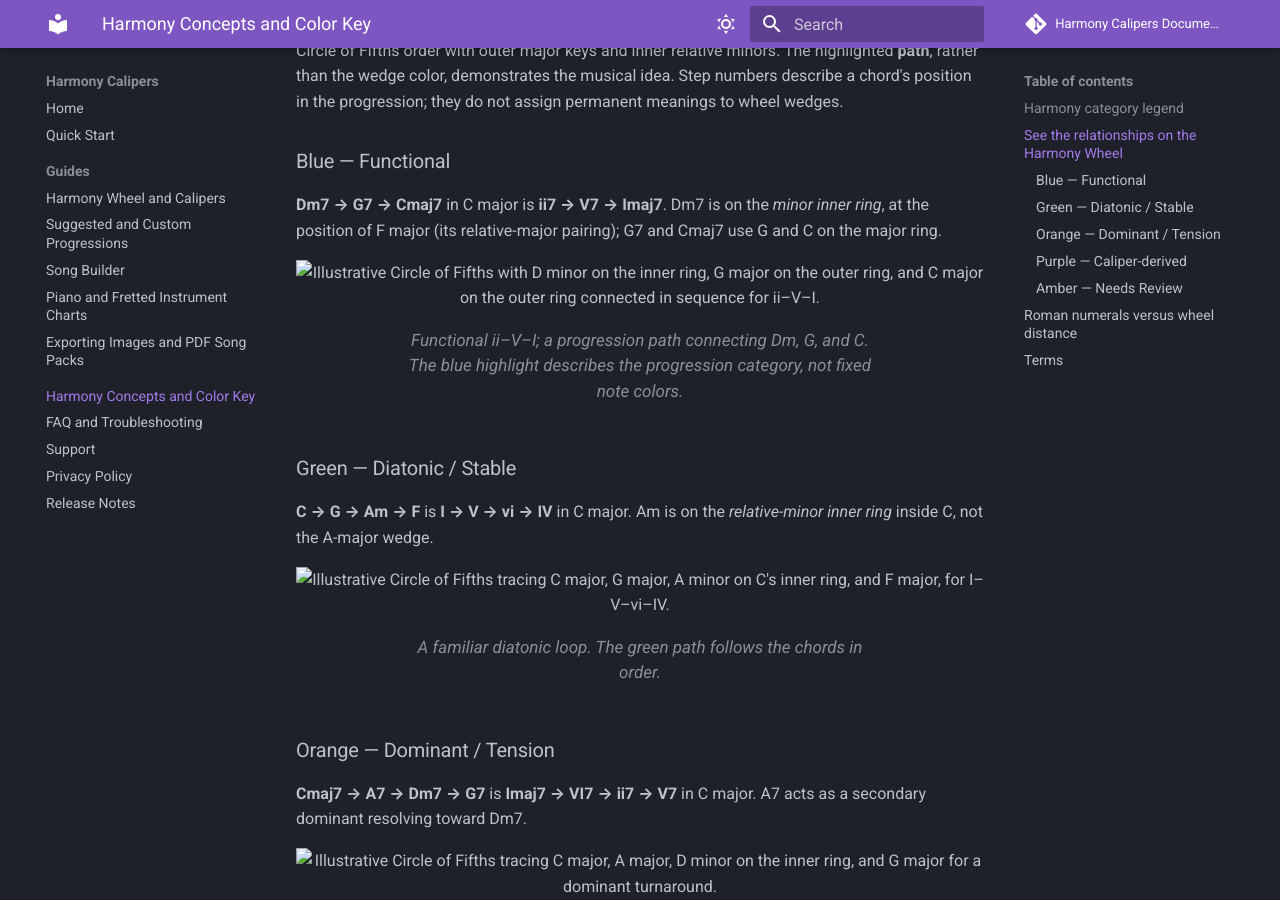
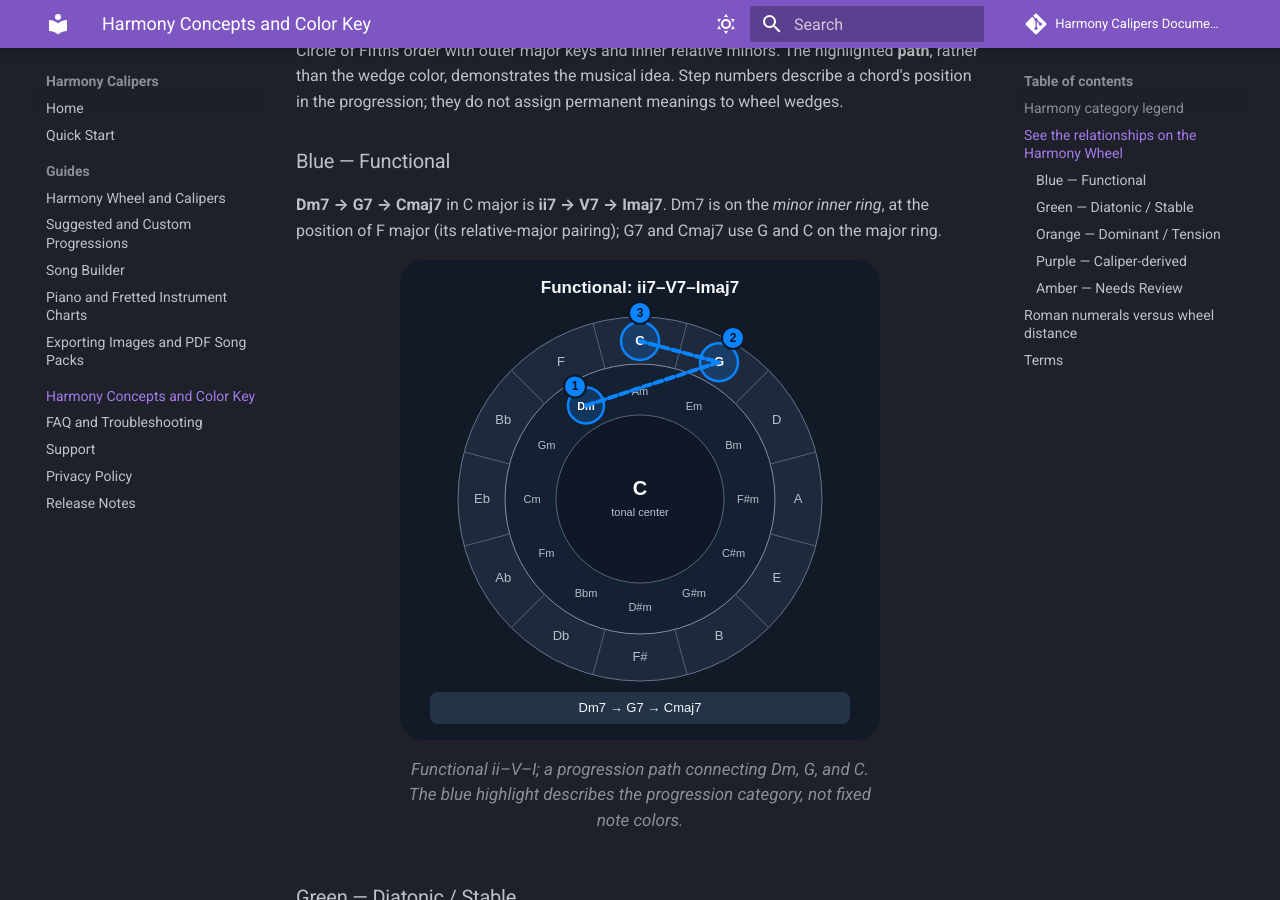
Before and after one commit to 94972cptbv-tech/HarmonyCalipers-Documentation, an MkDocs documentation site: the page built from docs/reference/harmony-concepts.md, in a window 1280 px wide and 900 px high, scrolled down 893 px. Built offline with MkDocs 1.6.1 and Material for MkDocs 9.7.7, drawn with Linux system fonts in a browser that asks for light colours; comment, search, counter and statistics services are not loaded.

Commit message:
Fix Harmony Wheel illustration paths - Issue #1

```diff
--- a/docs/reference/harmony-concepts.md
+++ b/docs/reference/harmony-concepts.md
@@ -24,7 +24,7 @@ Each diagram is a **documentation illustration**, not an application screenshot.
 **Dm7 → G7 → Cmaj7** in C major is **ii7 → V7 → Imaj7**. Dm7 is on the *minor inner ring*, at the position of F major (its relative-major pairing); G7 and Cmaj7 use G and C on the major ring.
 
 <figure class="hc-wheel-figure">
-  <img src="assets/functional-wheel.svg" alt="Illustrative Circle of Fifths with D minor on the inner ring, G major on the outer ring, and C major on the outer ring connected in sequence for ii–V–I." loading="lazy">
+  <img src="../assets/functional-wheel.svg" alt="Illustrative Circle of Fifths with D minor on the inner ring, G major on the outer ring, and C major on the outer ring connected in sequence for ii–V–I." loading="lazy">
   <figcaption class="hc-wheel-caption">Functional ii–V–I; a progression path connecting Dm, G, and C. The blue highlight describes the progression category, not fixed note colors.</figcaption>
 </figure>
 
@@ -33,7 +33,7 @@ Each diagram is a **documentation illustration**, not an application screenshot.
 **C → G → Am → F** is **I → V → vi → IV** in C major. Am is on the *relative-minor inner ring* inside C, not the A-major wedge.
 
 <figure class="hc-wheel-figure">
-  <img src="assets/diatonic-wheel.svg" alt="Illustrative Circle of Fifths tracing C major, G major, A minor on C's inner ring, and F major, for I–V–vi–IV." loading="lazy">
+  <img src="../assets/diatonic-wheel.svg" alt="Illustrative Circle of Fifths tracing C major, G major, A minor on C's inner ring, and F major, for I–V–vi–IV." loading="lazy">
   <figcaption class="hc-wheel-caption">A familiar diatonic loop. The green path follows the chords in order.</figcaption>
 </figure>
 
@@ -42,7 +42,7 @@ Each diagram is a **documentation illustration**, not an application screenshot.
 **Cmaj7 → A7 → Dm7 → G7** is **Imaj7 → VI7 → ii7 → V7** in C major. A7 acts as a secondary dominant resolving toward Dm7.
 
 <figure class="hc-wheel-figure">
-  <img src="assets/dominant-wheel.svg" alt="Illustrative Circle of Fifths tracing C major, A major, D minor on the inner ring, and G major for a dominant turnaround." loading="lazy">
+  <img src="../assets/dominant-wheel.svg" alt="Illustrative Circle of Fifths tracing C major, A major, D minor on the inner ring, and G major for a dominant turnaround." loading="lazy">
   <figcaption class="hc-wheel-caption">A turnaround with secondary-dominant motion. The orange path illustrates harmonic motion, not an orange chord quality.</figcaption>
 </figure>
 
@@ -51,7 +51,7 @@ Each diagram is a **documentation illustration**, not an application screenshot.
 **C → E → A♭ → C** traces major-third root movement. It is an example of **geometric/symmetry-inspired harmony**, not a conventional ii–V–I. These are root positions; use the app's current suggestion and validation for the exact chord qualities.
 
 <figure class="hc-wheel-figure">
-  <img src="assets/caliper-wheel.svg" alt="Illustrative Circle of Fifths with C, E, and A-flat major-root positions connected in a triangular major-third cycle." loading="lazy">
+  <img src="../assets/caliper-wheel.svg" alt="Illustrative Circle of Fifths with C, E, and A-flat major-root positions connected in a triangular major-third cycle." loading="lazy">
   <figcaption class="hc-wheel-caption">Three major-third-spaced roots on the wheel. Purple communicates caliper-derived harmony—not a purple area assigned to those notes.</figcaption>
 </figure>
 
@@ -60,7 +60,7 @@ Each diagram is a **documentation illustration**, not an application screenshot.
 **Needs Review** is a validation classification, **not a particular wheel shape**. We do not assign an example progression to this badge without confirming that the application's current validator returns the relevant ambiguous or invalid result. This diagram therefore shows a neutral wheel with an unresolved relationship, not a specific chord path.
 
 <figure class="hc-wheel-figure">
-  <img src="assets/review-wheel.svg" alt="Illustrative neutral Circle of Fifths with a question mark: Needs Review has no fixed pitch positions or progression path." loading="lazy">
+  <img src="../assets/review-wheel.svg" alt="Illustrative neutral Circle of Fifths with a question mark: Needs Review has no fixed pitch positions or progression path." loading="lazy">
   <figcaption class="hc-wheel-caption">Check the app's chord analysis and warnings to understand why a progression needs review.</figcaption>
 </figure>
 
```
